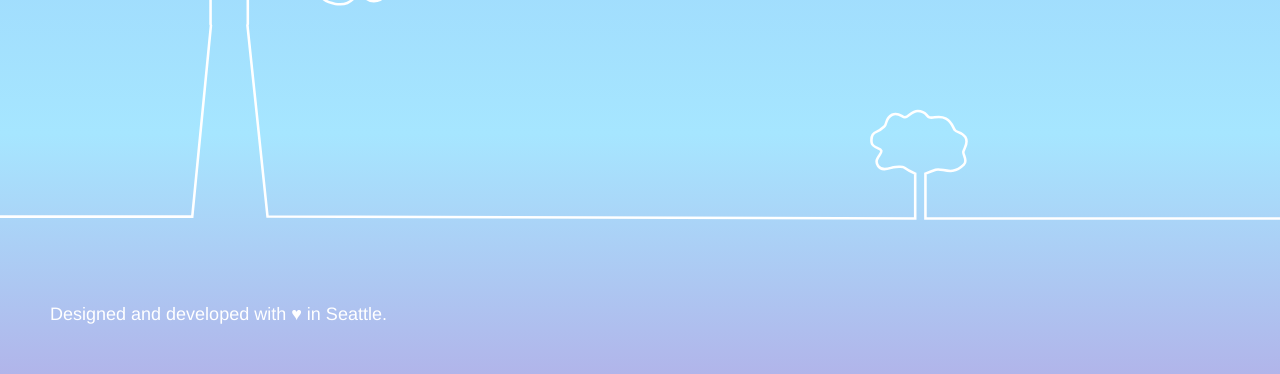
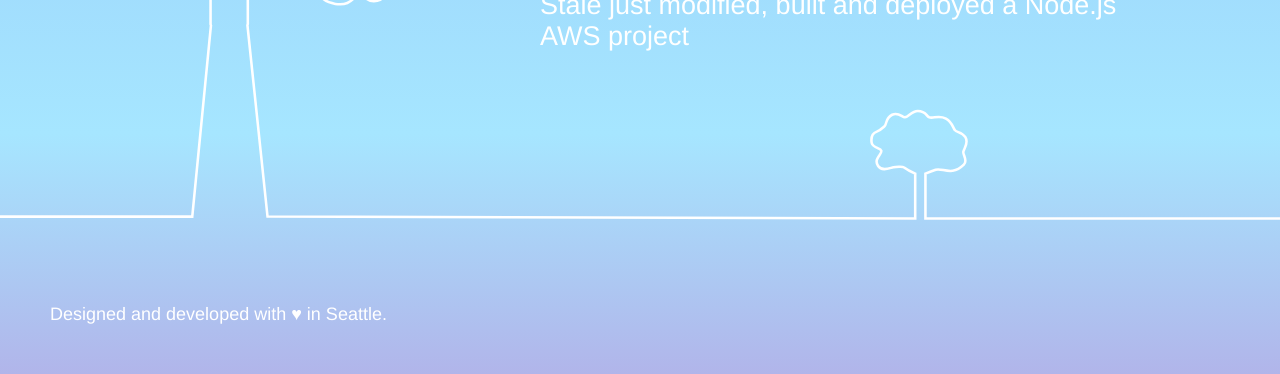
Before and after one commit to staamik/BronnoysundLambda, a website: page public/index.html in a window 1280 px wide. Shown: the part 426-800 px from the top of the page. Drawn offline with Linux system fonts and the light colour scheme.

Commit message:
First modification

```diff
--- a/public/index.html
+++ b/public/index.html
@@ -59,7 +59,7 @@
             <a class="twitter-link" href="http://twitter.com/home/?status=I%20created%20a%20project%20with%20AWS%20CodeStar!%20%23AWS%20%23AWSCodeStar%20https%3A%2F%2Faws.amazon.com%2Fcodestar"><img src="assets/img/tweet.svg" /></a>
             <div class="text">
                 <h1>Congratulations!</h1>
-                <h2>You just created a Node.js web application</h2>
+                <h2>Ståle just modified, built and deployed a Node.js AWS project</h2>
             </div>
         </div>
     </div>
```
